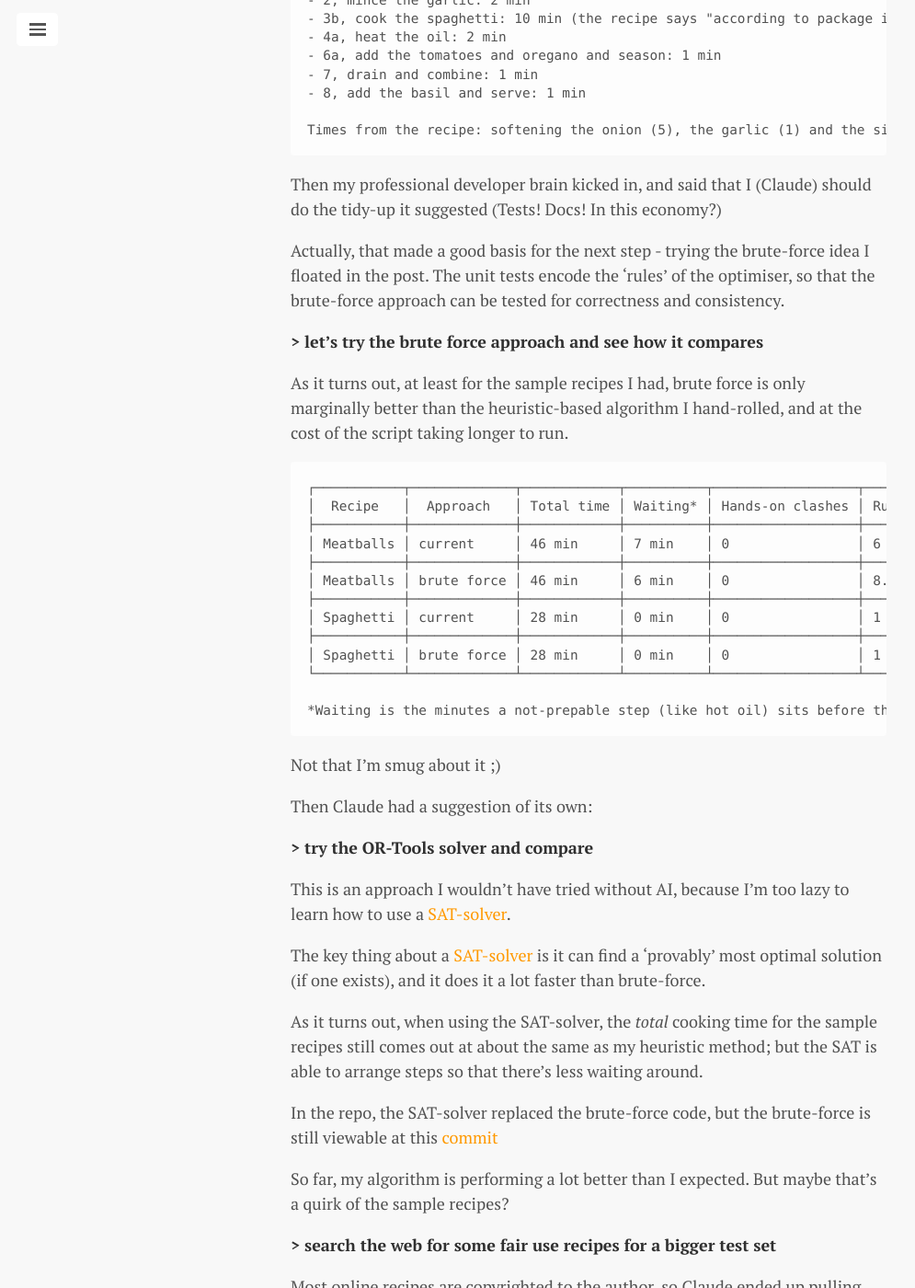
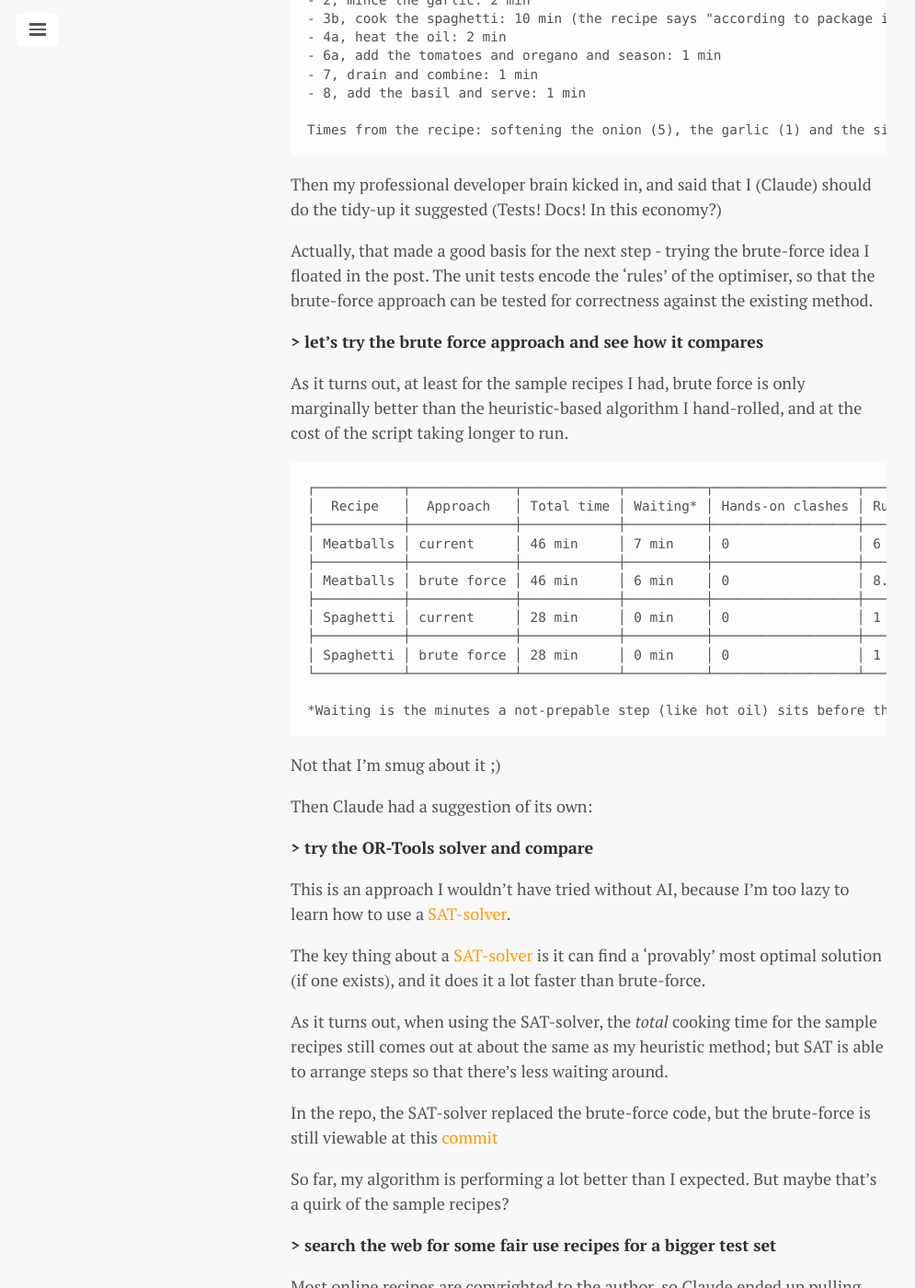
Before and after one commit to oatzy/oatzy.github.io, a Jekyll site: the page built from _posts/2026-11-08-ai-who-came-to-dinner.md, in a window 1280 px wide and 1400 px high, scrolled down 1822 px. Shown: the whole window at 92% size, without its empty margins (0-995 px from the left). Built offline with Jekyll 4.4.1, drawn with Linux system fonts in a browser that asks for light colours; part of the change alters nothing that is shown; some of the changed text lies outside the part shown.

Commit message:
Bits I got to save in my editor when I posted the last post.

```diff
--- a/_posts/2026-11-08-ai-who-came-to-dinner.md
+++ b/_posts/2026-11-08-ai-who-came-to-dinner.md
@@ -28,7 +28,7 @@ I rarely write code outside of work.
 
 And when I do, it's rarely for coding's own sake ([Advent](https://oatzy.github.io/2020/12/06/advent-of-code-2020-python-oneliners.html) [of](https://oatzy.github.io/2021/12/02/advent-of-code-awk-oneliner.html) [Code](https://oatzy.github.io/2024/01/02/advent-of-code-jq.html) notwithstanding). Rather, I'll have some idea, a 'Question Nobody Asked' if you will, and code is just a means to an end.
 
-When I thought about what I might do with a personal AI account, I thought back to past blogs - all the times I left something open-ended because I was too lazy to finish it off. I thought about the [gravity game](https://oatzy.github.io/2015/02/23/designing-general-relativity-based.html) that I designed but never built, in particular.
+When I thought about what I might do with a personal AI account, I thought back to past blogs - all the times I left something as 'an exercise for the reader' because I was too lazy to finish it off myself. I thought about the [gravity game](https://oatzy.github.io/2015/02/23/designing-general-relativity-based.html) that I designed but never built, in particular.
 
 I also thought about the very last post here, and when I tried to have a local AI parse a recipe into json. And failed miserably.
 
@@ -69,7 +69,7 @@ Times from the recipe: softening the onion (5), the garlic (1) and the simmer (1
 
 Then my professional developer brain kicked in, and said that I (Claude) should do the tidy-up it suggested (Tests! Docs! In this economy?)
 
-Actually, that made a good basis for the next step - trying the brute-force idea I floated in the post. The unit tests encode the 'rules' of the optimiser, so that the brute-force approach can be tested for correctness and consistency.
+Actually, that made a good basis for the next step - trying the brute-force idea I floated in the post. The unit tests encode the 'rules' of the optimiser, so that the brute-force approach can be tested for correctness against the existing method.
 
 **> let's try the brute force approach and see how it compares**
 
@@ -101,7 +101,7 @@ This is an approach I wouldn't have tried without AI, because I'm too lazy to le
 
 The key thing about a [SAT-solver](https://en.wikipedia.org/wiki/SAT_solver) is it can find a 'provably' most optimal solution (if one exists), and it does it a lot faster than brute-force.
 
-As it turns out, when using the SAT-solver, the *total* cooking time for the sample recipes still comes out at about the same as my heuristic method; but the SAT is able to arrange steps so that there's less waiting around.
+As it turns out, when using the SAT-solver, the *total* cooking time for the sample recipes still comes out at about the same as my heuristic method; but SAT is able to arrange steps so that there's less waiting around.
 
 In the repo, the SAT-solver replaced the brute-force code, but the brute-force is still viewable at this [commit](https://github.com/oatzy/recipe-optimiser/commit/82217816e70236429a38070ae8c13b4895b69faa)
 
```
